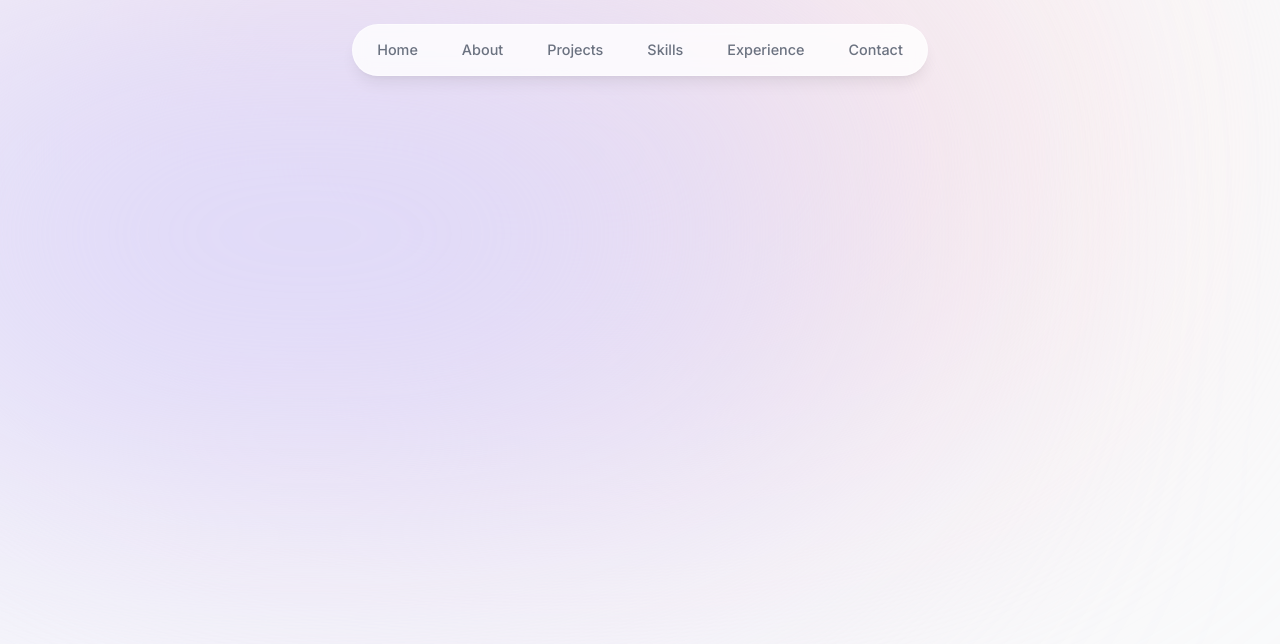
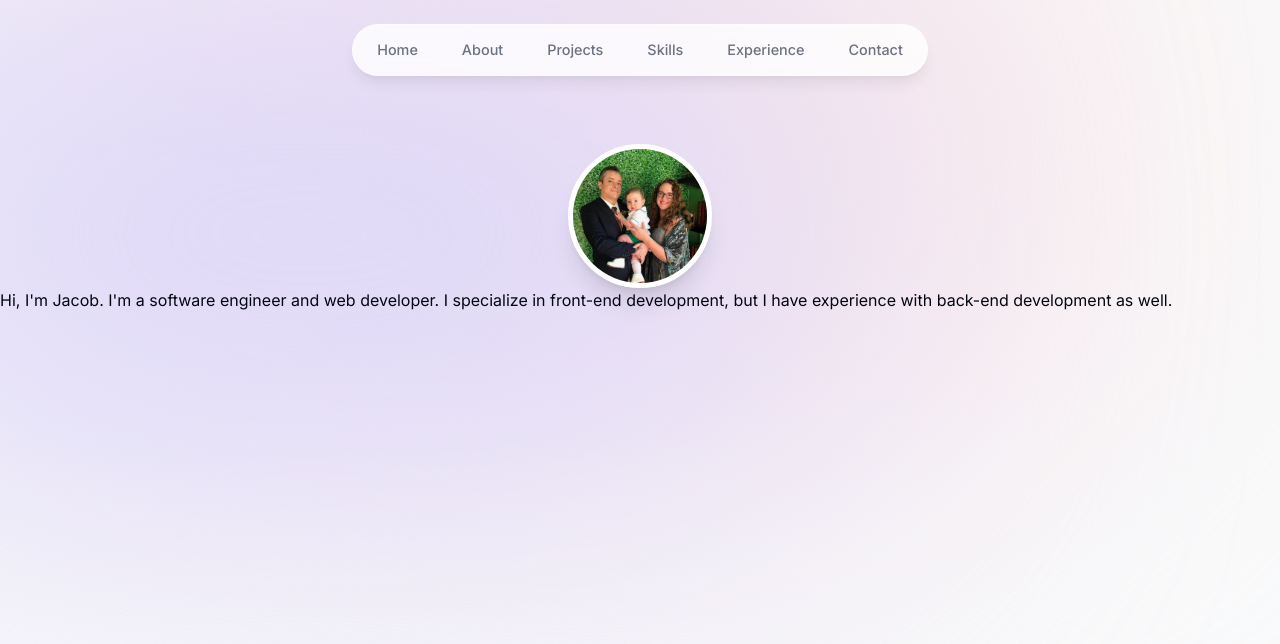
Before and after one commit to bensonbjacob/portfolio_latest, a Next.js app: page / in a window 1280 px wide. Shown: the top 644 px of the page. Built offline with nearby package versions, Linux system fonts and the light colour scheme.

Commit message:
Add intro component with image and dummy text

```diff
--- a/app/layout.tsx
+++ b/app/layout.tsx
@@ -17,7 +17,7 @@ export default function RootLayout({
   return (
     <html lang='en'>
       <body
-        className={`${inter.className} bg-gray-50 text-gray-950 relative`}
+        className={`${inter.className} bg-gray-50 text-gray-950 relative pt-28 sm:pt-36`}
       >
         <div className='bg-[#FBE2E3] absolute -z-10 top-[-6rem] right-[11rem] h-[31.25rem] w-[31.25rem] rounded-full blur-[10rem] sm:w-[68.75rem]'></div>
         <div className='bg-[#DBD7FB] absolute -z-10 top-[-1rem] left-[-35rem] h-[31.25rem] w-[50rem] rounded-full blur-[10rem] sm:w-[68.75rem] md:left-[-33rem] lg:left-[-28rem] xl:left-[-15rem] 2xl:left-[5rem]'></div>
--- a/app/page.tsx
+++ b/app/page.tsx
@@ -1,3 +1,9 @@
+import Intro from '@/components/intro';
+
 export default function Home() {
-  return <main className=''></main>;
+  return (
+    <main className=''>
+      <Intro />
+    </main>
+  );
 }
--- a/components/header.tsx
+++ b/components/header.tsx
@@ -17,9 +17,11 @@ export default function Header() {
       <nav className='flex fixed top-[0.15rem] left-1/2 h-12 -translate-x-1/2 py-2 sm:top-[1.7rem] sm:h-[initial] sm:py-0'>
         <ul className='flex w-[22rem] flex-wrap items-center justify-center gap-y-1 text-[0.9rem] font-medium text-gray-500 sm:w-[initial] sm:flex-nowrap sm:gap-5'>
           {links.map((link) => (
-            <li
+            <motion.li
               className='h-3/4 flex items-center justify-center'
               key={link.hash}
+              initial={{ y: -100, opacity: 0 }}
+              animate={{ y: 0, opacity: 1 }}
             >
               <Link
                 className='flex w-full items-center justify-center p-3 hover:text-gray-950 transition'
@@ -27,7 +29,7 @@ export default function Header() {
               >
                 {link.name}
               </Link>
-            </li>
+            </motion.li>
           ))}
         </ul>
       </nav>
--- /dev/null
+++ b/components/intro.tsx
@@ -0,0 +1,37 @@
+'use client';
+
+import Image from 'next/image';
+import JacobImg from '../public/jacob.jpg';
+import { motion } from 'framer-motion';
+
+export default function Intro() {
+  return (
+    <section>
+      <div className='flex items-center justify-center'>
+        <div>
+          <motion.div
+            initial={{ opacity: 0, scale: 0 }}
+            animate={{ opacity: 1, scale: 1 }}
+            transition={{ type: 'tween', duration: 0.3 }}
+          >
+            <Image
+              src={JacobImg}
+              alt='Jacob Benson image'
+              width='192'
+              height='192'
+              quality='95'
+              priority={true}
+              className='object-cover h-36 w-36 rounded-full border-[0.35rem] border-white shadow-xl'
+            />
+          </motion.div>
+        </div>
+      </div>
+
+      <p>
+        Hi, I&apos;m Jacob. I&apos;m a software engineer and web
+        developer. I specialize in front-end development, but I have
+        experience with back-end development as well.
+      </p>
+    </section>
+  );
+}
```
Also changed, not shown: public/jacob.jpg (added).
